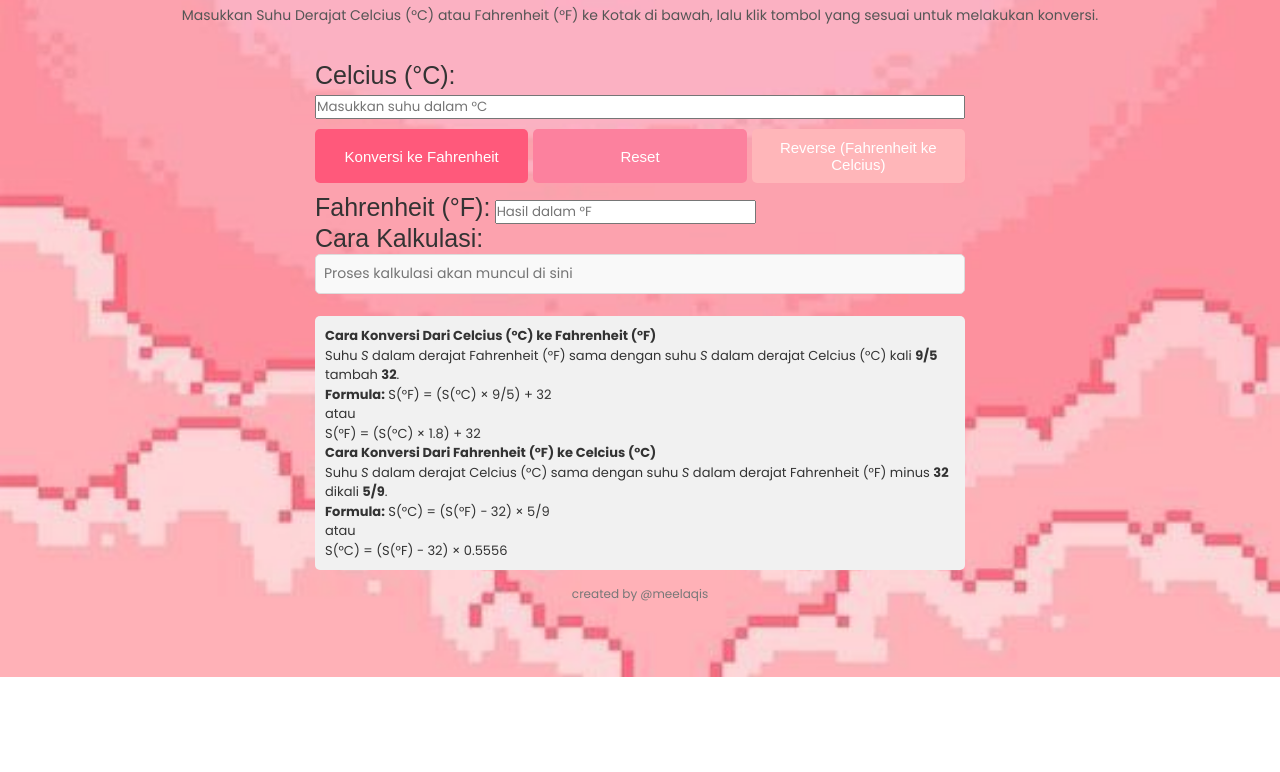
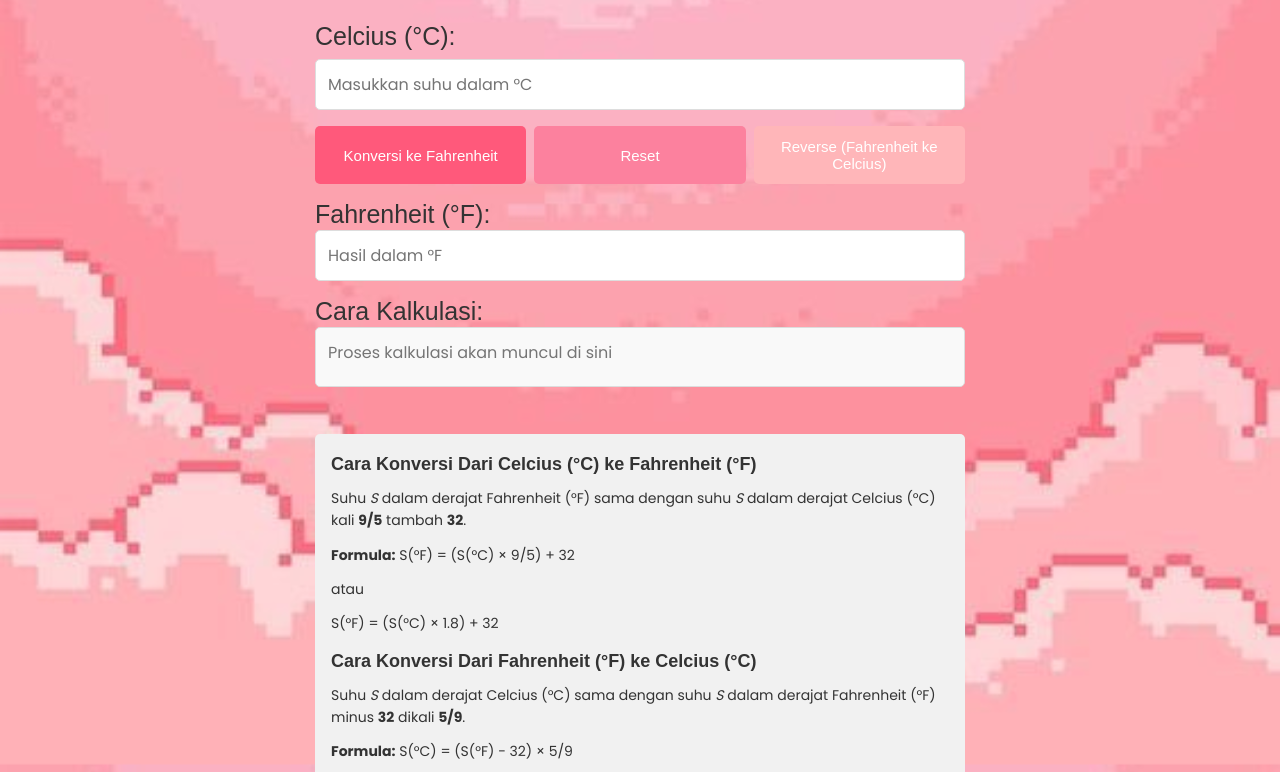
Before and after one commit to revou-fundamental-course/30-sept-24-bblqspj, a plain HTML site: page index.html in a window 1280 px wide. Shown: the part 123-895 px from the top of the page. Before the commit the page ends 800 px from the top, so only its background shows below. Drawn offline with Linux system fonts and the light colour scheme; a web font is replaced by a local one.

Commit message:
css/style.css

```diff
--- a/css/style.css
+++ b/css/style.css
@@ -1,7 +1,29 @@
-@import url('https://fonts.googleapis.com/css2?family=Poppins:ital,wght@0,100;0,200;0,300;0,400;0,500;0,600;0,700;0,800;0,900;1,100;1,200;1,300;1,400;1,500;1,600;1,700;1,800;1,900&family=Tiny5&display=swap" rel="stylesheet');
+/* Import Fonts */
+@import url('https://fonts.googleapis.com/css2?family=Poppins:wght@100;200;300;400;500;600;700;800;900&family=Tiny5&display=swap');
 
+/* CSS Variables for easy theming */
+:root {
+    --font-primary: 'Poppins', sans-serif;
+    --font-secondary: 'Tiny5', sans-serif;
+    --color-background: #f0f4f8;
+    --color-header: #333;
+    --color-text: #555;
+    --color-button-primary: #FF597B;
+    --color-button-primary-hover: #fd5173;
+    --color-button-reset: #FC819E;
+    --color-button-reset-hover: #ff7696;
+    --color-button-reverse: #FFB6B9;
+    --color-button-reverse-hover: #fdadb0;
+    --color-input-bg: #fff;
+    --color-input-border: #ddd;
+    --color-info-bg: #f1f1f1;
+    --color-footer: #777;
+    --transition-speed: 0.3s;
+}
+
+/* Global Styles */
 * {
-    font-family: 'Poppins', sans-serif;
+    font-family: var(--font-primary);
     margin: 0;
     padding: 0;
     box-sizing: border-box;
@@ -14,123 +36,202 @@ body {
     flex-direction: column;
     justify-content: center; /* Center content vertically */
     align-items: center; /* Center content horizontally */
-    height: 100vh;
+    min-height: 100vh;
+    padding: 20px;
+    background-color: var(--color-background);
 }
 
 header {
     text-align: center;
-    margin-bottom: 20px; /* Space below header */
+    margin-bottom: 1.5rem; /* Space below header */
 }
 
 header h3 {
-    font-size: 30px; /* Increase font size for header */
-    color: #333;
-    font-family: 'Tiny5', sans-serif;
+    font-size: 2rem; /* Responsive font size */
+    color: var(--color-header);
+    font-family: var(--font-secondary), sans-serif;
 }
 
 article {
     text-align: center;
-    margin-bottom: 20px; /* Space below instructions */
+    margin-bottom: 1.5rem; /* Space below instructions */
 }
 
 article p {
-    font-size: 14px;
-    color: #555;
-    margin-bottom: 15px;
+    font-size: 1rem;
+    color: var(--color-text);
+    margin-bottom: 1rem;
+    line-height: 1.5;
 }
 
+/* Input Group Styles */
 .input-group {
     display: flex;
     flex-direction: column;
-    text-align: left;
-    margin-bottom: 10px;
-    width: 90%; /* Adjust width as needed */
-    max-width: 650px; /* Maximum width for input fields */
+    width: 100%;
+    max-width: 650px;
+    margin-bottom: 1rem;
 }
 
-label {
+.input-group label {
     font-weight: 500;
-    margin-bottom: 5px;
-    font-size: 14px;
-    color: #333;
+    margin-bottom: 0.5rem;
+    font-size: 1rem;
+    color: var(--color-header);
+    font-family: var(--font-secondary), sans-serif;
 }
 
-textarea {
+.input-group input,
+.input-group textarea {
     width: 100%;
-    height: 40px;
-    padding: 8px;
-    border: 1px solid #ddd;
+    padding: 0.75rem;
+    border: 1px solid var(--color-input-border);
     border-radius: 5px;
-    resize: none;
-    font-size: 14px;
+    font-size: 1rem;
+    transition: border-color var(--transition-speed) ease, box-shadow var(--transition-speed) ease;
 }
 
+.input-group input:focus,
+.input-group textarea:focus {
+    border-color: var(--color-button-primary);
+    box-shadow: 0 0 5px rgba(255, 89, 123, 0.5);
+    outline: none;
+}
+
+/* Button Group Styles */
 .button-group {
     display: flex;
-    gap: 5px;
-    justify-content: space-between;
-    width: 90%; /* Adjust width as needed */
-    max-width: 650px; /* Maximum width for buttons */
+    gap: 0.5rem;
+    width: 100%;
+    max-width: 650px;
+    margin-bottom: 1rem;
 }
 
-button {
+.button-group button {
     flex: 1;
-    padding: 10px; /* Menambah padding untuk ukuran tombol yang lebih nyaman */
-    background-color: #FF597B;
+    padding: 0.75rem;
+    background-color: var(--color-button-primary);
     color: #fff;
     border: none;
     border-radius: 5px;
     cursor: pointer;
-    transition: background-color 0.3s ease;
-    font-size: 14px;
+    transition: background-color var(--transition-speed) ease, transform var(--transition-speed) ease;
+    font-size: 1rem;
 }
 
-button:hover {
-    background-color: #fd5173;
+.button-group button:hover {
+    background-color: var(--color-button-primary-hover);
 }
 
-.reset-button {
-    background-color: #FC819E;
+.button-group .reset-button {
+    background-color: var(--color-button-reset);
 }
 
-.reset-button:hover {
-    background-color: #ff7696;
+.button-group .reset-button:hover {
+    background-color: var(--color-button-reset-hover);
 }
 
-.reverse-button {
-    background-color: #FFB6B9;
+.button-group .reverse-button {
+    background-color: var(--color-button-reverse);
 }
 
-.reverse-button:hover {
-    background-color: #fdadb0;
+.button-group .reverse-button:hover {
+    background-color: var(--color-button-reverse-hover);
 }
 
+/* Hasil Styles */
 .hasil {
-    margin-top: 10px;
-    width: 90%; /* Adjust width as needed */
-    max-width: 650px; /* Maximum width for results */
+    width: 100%;
+    max-width: 650px;
+    margin-bottom: 1.5rem;
+}
+
+.hasil div {
+    margin-bottom: 1rem;
+}
+
+.hasil label {
+    font-weight: 500;
+    margin-bottom: 0.5rem;
+    font-size: 1rem;
+    color: var(--color-header);
+    font-family: var(--font-secondary), sans-serif;
+}
+
+.hasil input,
+.hasil textarea {
+    width: 100%;
+    padding: 0.75rem;
+    border: 1px solid var(--color-input-border);
+    border-radius: 5px;
+    font-size: 1rem;
+    background-color: var(--color-input-bg);
+    transition: border-color var(--transition-speed) ease, box-shadow var(--transition-speed) ease;
+}
+
+.hasil input:focus,
+.hasil textarea:focus {
+    border-color: var(--color-button-primary);
+    box-shadow: 0 0 5px rgba(255, 89, 123, 0.5);
+    outline: none;
 }
 
 .hasil textarea {
-    background: #f9f9f9;
-    border: 1px solid #ddd;
+    resize: none;
+    height: 60px;
+    background-color: #f9f9f9;
 }
 
+/* Info Section Styles */
 .info {
-    margin-top: 15px;
-    background: #f1f1f1;
-    padding: 10px;
+    width: 100%;
+    max-width: 650px;
+    background: var(--color-info-bg);
+    padding: 1rem;
     border-radius: 5px;
-    font-size: 13px;
-    color: #333;
-    line-height: 1.5;
-    width: 90%; /* Adjust width as needed */
-    max-width: 650px; /* Maximum width for info */
+    font-size: 0.875rem;
+    color: var(--color-header);
+    line-height: 1.6;
 }
 
+.info h4 {
+    font-size: 1.125rem;
+    margin-bottom: 0.5rem;
+    font-family: var(--font-secondary), sans-serif;
+}
+
+.info p {
+    margin-bottom: 0.75rem;
+}
+
+/* Footer Styles */
 footer {
     text-align: center;
-    margin-top: 15px;
-    color: #777;
-    font-size: 12px; /* Smaller font size for footer */
+    margin-top: 1.5rem;
+    color: var(--color-footer);
+    font-size: 0.875rem;
 }
+
+/* Responsive Design */
+@media (max-width: 768px) {
+    header h3 {
+        font-size: 1.75rem;
+    }
+
+    .button-group button {
+        font-size: 0.9rem;
+    }
+
+    .input-group label,
+    .hasil label {
+        font-size: 0.95rem;
+    }
+
+    .info {
+        font-size: 0.8rem;
+    }
+
+    footer {
+        font-size: 0.75rem;
+    }
+}
```
